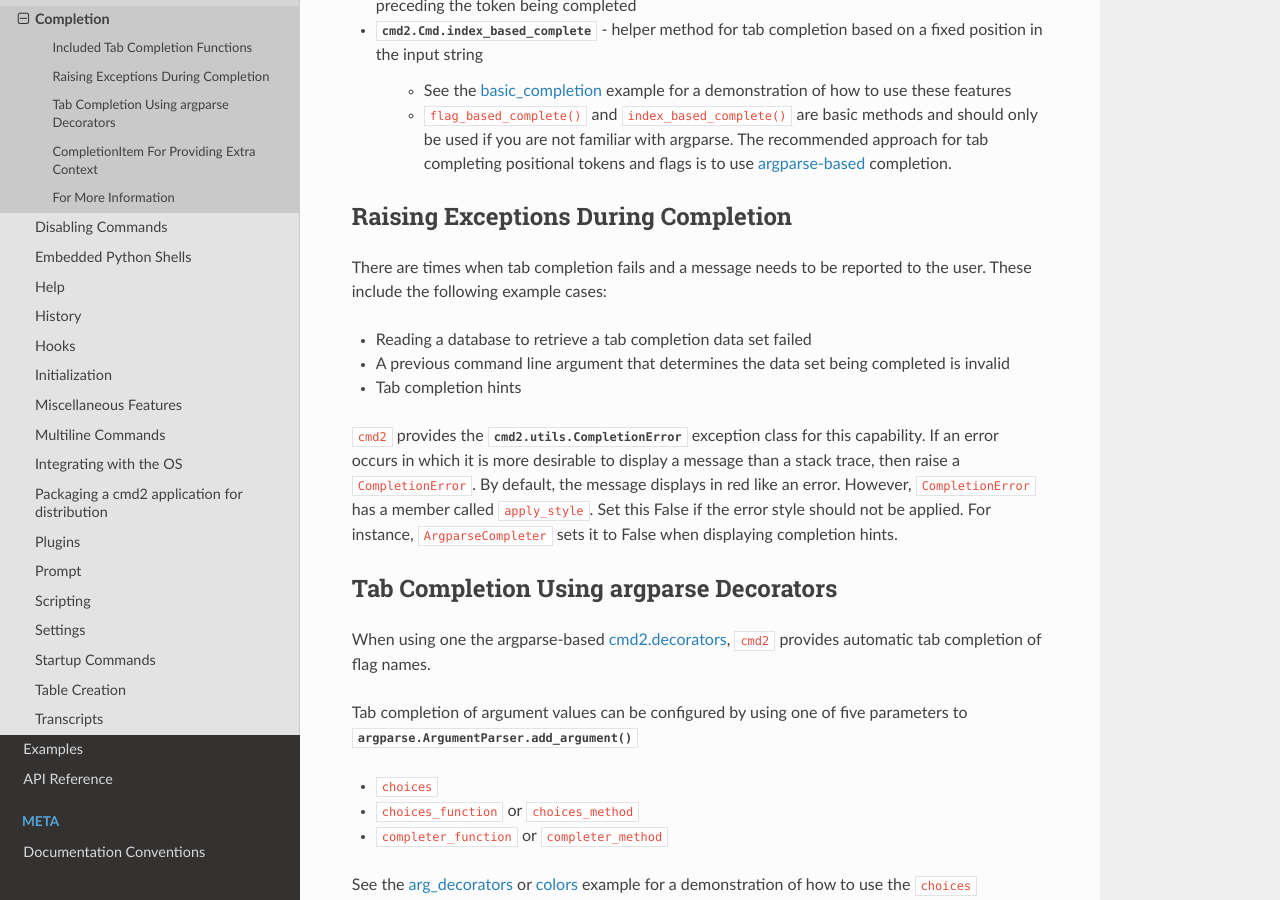
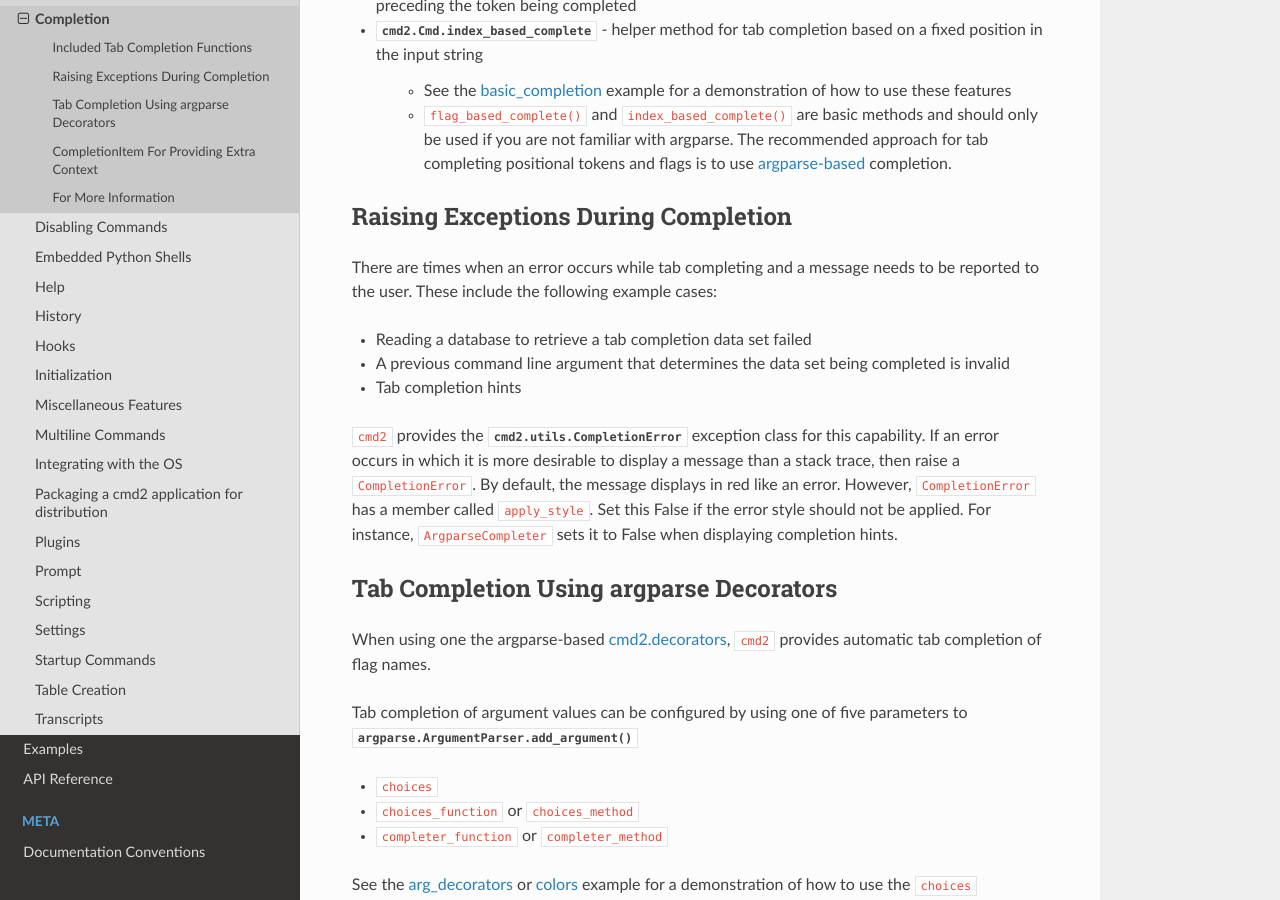
Before and after one commit to python-cmd2/cmd2, a Sphinx documentation site: the page built from docs/features/completion.rst, in a window 1280 px wide and 900 px high, scrolled down 1226 px. Built offline with Sphinx 7.4.7 and the Read the Docs theme 2.0.0, drawn with Linux system fonts in a browser that asks for light colours; pages that are not in the unit, such as notebooks, are missing from menus.

Commit message:
More completion doc updates

```diff
--- a/docs/features/completion.rst
+++ b/docs/features/completion.rst
@@ -71,8 +71,8 @@ Included Tab Completion Functions
 
 Raising Exceptions During Completion
 ------------------------------------
-There are times when tab completion fails and a message needs to be reported to
-the user. These include the following example cases:
+There are times when an error occurs while tab completing and a message needs
+to be reported to the user. These include the following example cases:
 
 - Reading a database to retrieve a tab completion data set failed
 - A previous command line argument that determines the data set being completed
```
